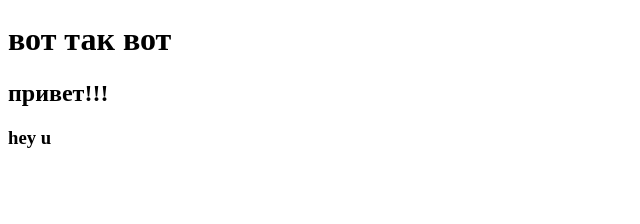
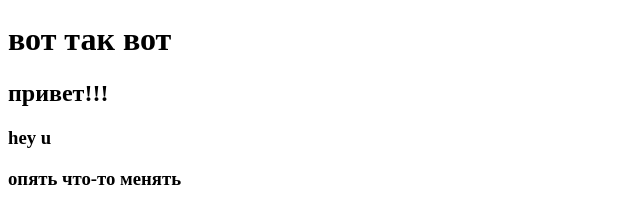
Before and after one commit to iloshalazaridi/first-project, a plain HTML site: page index.html in a window 1280 px wide. Shown: the whole page, without its empty margins (0-640 px from the left). Drawn offline with Linux system fonts and the light colour scheme.

Commit message:
мой пятый коммит

```diff
--- a/index.html
+++ b/index.html
@@ -10,5 +10,6 @@
     <h1>вот так вот</h1>
     <h2>привет!!!</h2>
     <h3>hey u</h3>
+    <h3>опять что-то менять</h3>
 </body>
 </html>
```
